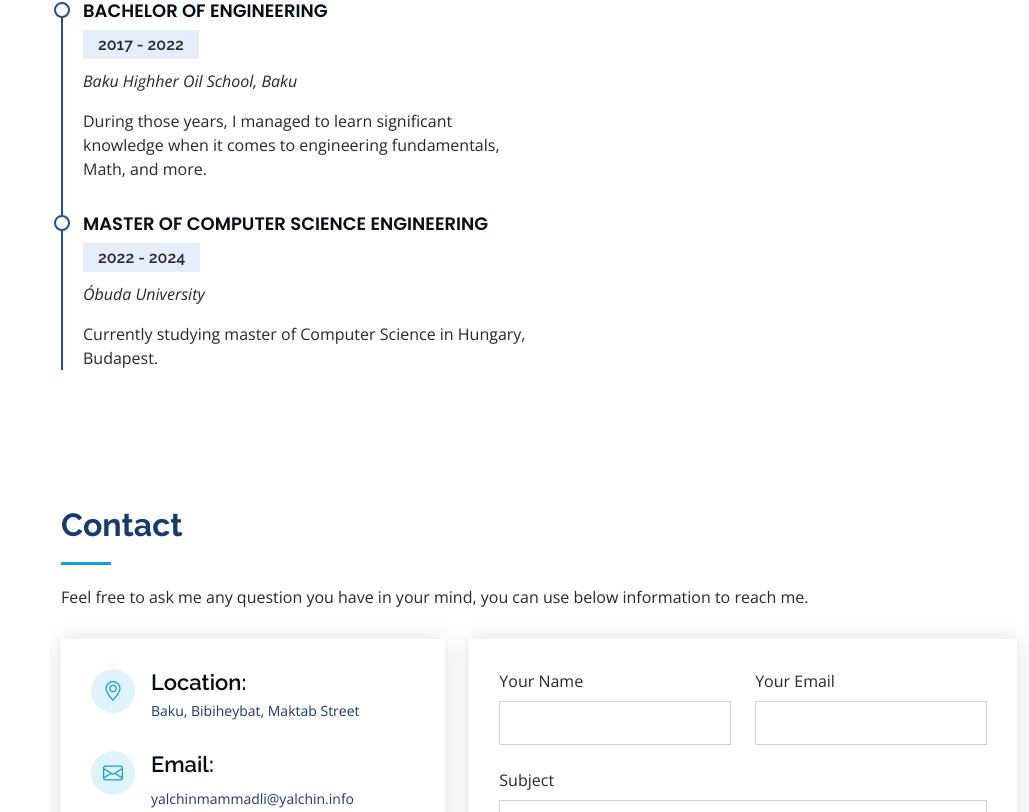
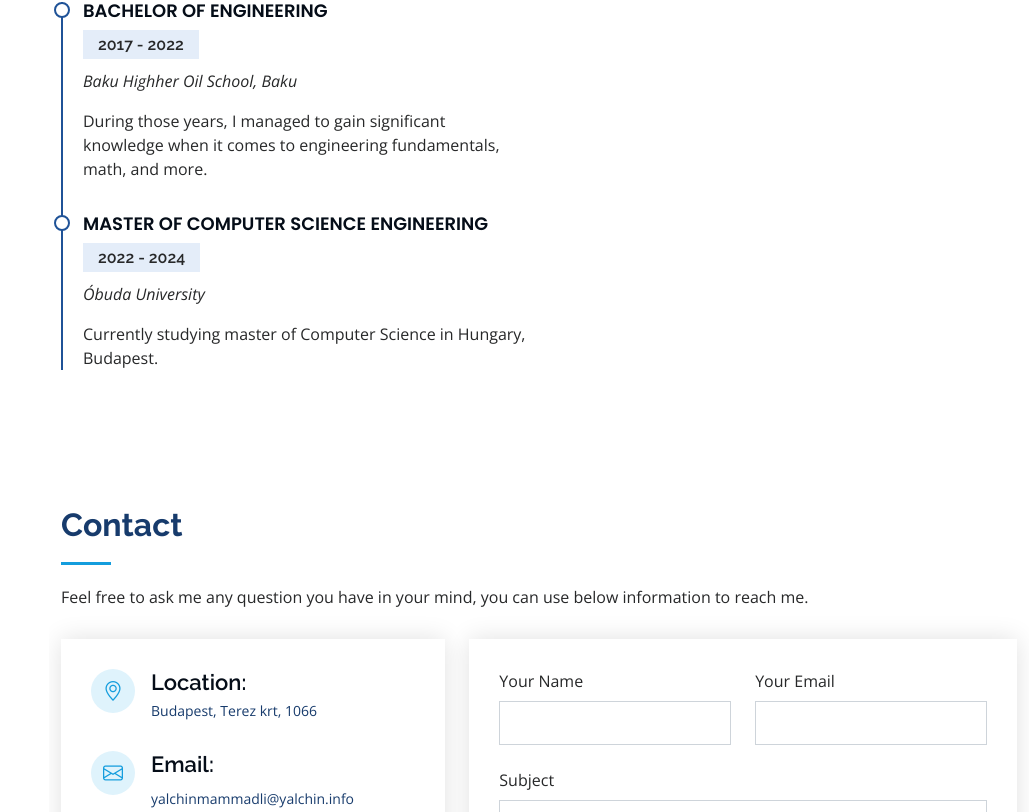
Before and after one commit to Yalchin403/portfolio-project, a Django app: page / in a window 1280 px wide. Shown: the part 3113-3925 px from the top of the page, without its empty margins (251-1280 px from the left). Run offline with Django 3.2, Linux system fonts and the light colour scheme; data that the repository does not hold is empty; parts of the project's set-up code (start-up, migrations or seed data) failed here and were passed over; some libraries are stand-ins or nearby versions.

Commit message:
edited home template

```diff
--- a/jobs/templates/jobs/new_home.html
+++ b/jobs/templates/jobs/new_home.html
@@ -44,7 +44,7 @@
         <h1 class="text-light"><a href="index.html">Yalchin Mammadli</a></h1>
         <div class="social-links mt-3 text-center">
           <a href="https://t.me/mrRootLog" class="telegram"><i class="bx bxl-telegram"></i></a>
-          <a href="https://wa.me/994705019780" class="whatsapp"><i class="bx bxl-whatsapp"></i></a>
+          <a href="https://wa.me/36204230314" class="whatsapp"><i class="bx bxl-whatsapp"></i></a>
           <a href="https://www.linkedin.com/in/yalchin-mammadli-42b30318a/" class="linkedin"><i class="bx bxl-linkedin"></i></a>
         </div>
       </div>
@@ -259,7 +259,7 @@
               <h4>Bachelor of Engineering</h4>
               <h5>2017 - 2022</h5>
               <p><em>Baku Highher Oil School, Baku</em></p>
-              <p>During those years, I managed to learn significant knowledge when it comes to engineering fundamentals, Math, and more.</p>
+              <p>During those years, I managed to gain significant knowledge when it comes to engineering fundamentals, math, and more.</p>
             </div>
 
             <div class="resume-item">
@@ -309,7 +309,7 @@
               <div class="address">
                 <i class="bi bi-geo-alt"></i>
                 <h4>Location:</h4>
-                <p>Baku, Bibiheybat, Maktab Street</p>
+                <p>Budapest, Terez krt, 1066</p>
               </div>
 
               <div class="email">
```
